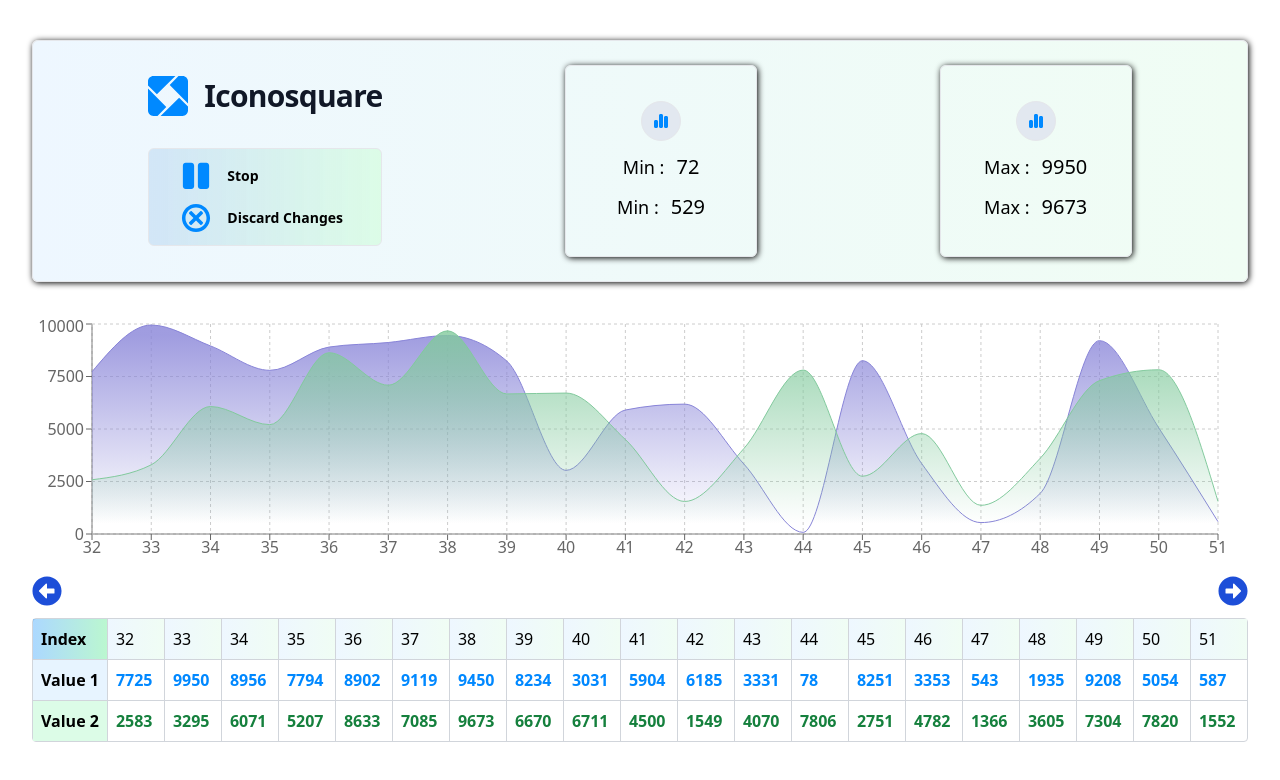
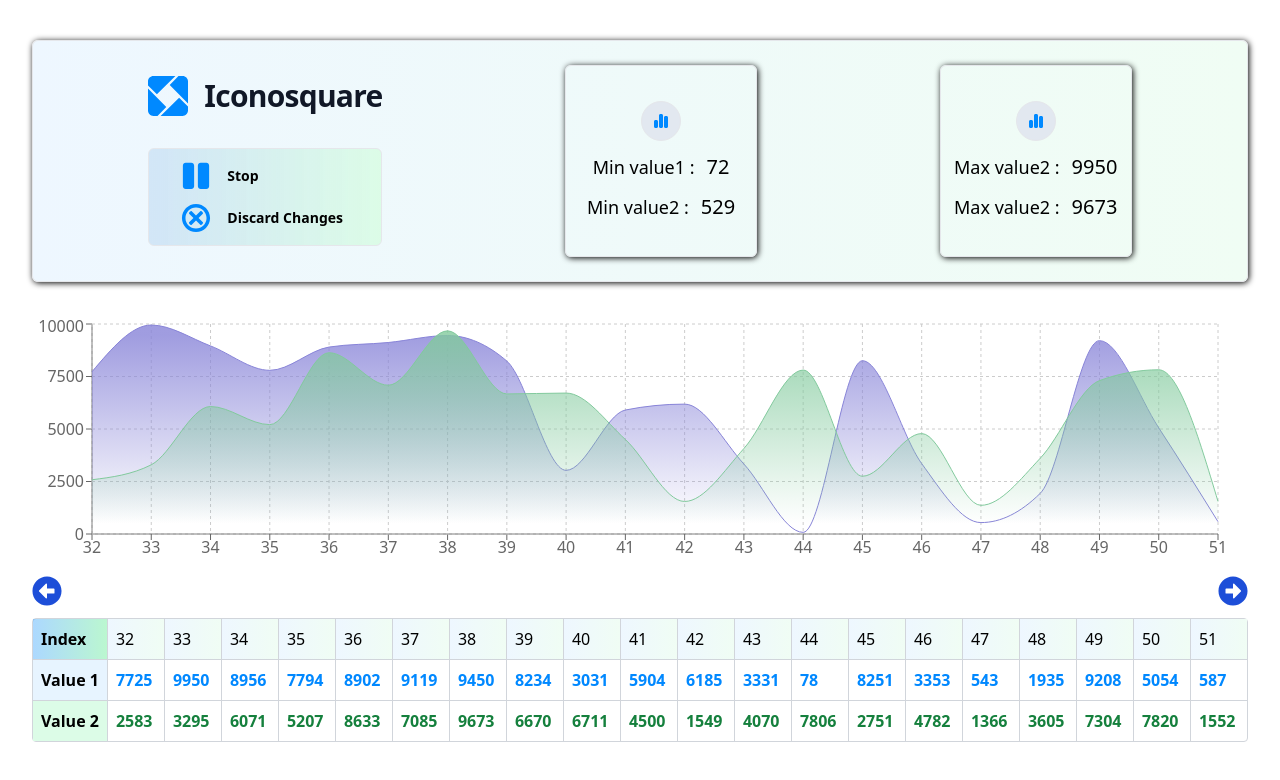
Before and after one commit to zaidoune1/Iconosquare_EventStream, a React (Create React App) app: page / in a window 1280 px wide. Shown: the top 780 px of the page. Built offline with nearby package versions, Linux system fonts and the light colour scheme.

Commit message:
Clean up

```diff
--- a/src/components/Charts.tsx
+++ b/src/components/Charts.tsx
@@ -16,14 +16,13 @@ import { CategoricalChartState } from "recharts/types/chart/types";
 type Tchart = {
   eventsFiltered: TinitialState[];
   cellObjects: (e: CategoricalChartState) => void;
-  getCells: number | null;
 };
 
-function Charts({ eventsFiltered, cellObjects, getCells }: Tchart) {
+function Charts({ eventsFiltered, cellObjects }: Tchart) {
   return (
     <>
       <div>
-        <IsRunningControl getCells={getCells} />
+        <IsRunningControl />
 
         <ResponsiveContainer height={250}>
           <AreaChart
--- a/src/components/IsRunningControl.tsx
+++ b/src/components/IsRunningControl.tsx
@@ -8,11 +8,7 @@ import Logo from "./Logo";
 import ResteButton from "./ResteButton";
 import StatisticCard from "./StatisticCard";
 
-export type TgetCellsProps = {
-  getCells: number | null;
-};
-
-function IsRunningControl({ getCells }: TgetCellsProps) {
+function IsRunningControl() {
   const [maxValue, setMaxValue] = useState<{
     maxValue1: number;
     maxValue2: number;
@@ -59,20 +55,22 @@ function IsRunningControl({ getCells }: TgetCellsProps) {
             className={"text-3xl font-black text-[#0089ff] px-4"}
             iconeDescription={data.isRunning ? "Stop" : "Play"}
           />
-          <ResteButton getCells={getCells} />
+          <ResteButton />
         </div>
       </div>
 
       <div className=" border rounded-md w-48 h-48 flex justify-center items-center flex-col shadow-custom">
         <StatisticCard
           value1={minValue.minValue1}
-          title={"Min"}
+          titlevalue1={"Min value1"}
+          titlevalue2={"Min value2"}
           value2={minValue.minValue2}
         />
       </div>
       <div className=" border rounded-md w-48 h-48 flex justify-center items-center flex-col shadow-custom">
         <StatisticCard
-          title={"Max"}
+          titlevalue1={"Max value2"}
+          titlevalue2={"Max value2"}
           value1={maxValue.maxValue1}
           value2={maxValue.maxValue2}
         />
--- a/src/components/LiveChart.tsx
+++ b/src/components/LiveChart.tsx
@@ -46,11 +46,7 @@ const LiveChart = () => {
 
   return (
     <div>
-      <Charts
-        eventsFiltered={eventsFiltered}
-        cellObjects={cellObjects}
-        getCells={getCells}
-      />
+      <Charts eventsFiltered={eventsFiltered} cellObjects={cellObjects} />
       <div className="flex justify-between item-center ">
         <NavigationButtons
           btnName={<FaArrowAltCircleLeft />}
--- a/src/components/NavigationButtons.tsx
+++ b/src/components/NavigationButtons.tsx
@@ -14,7 +14,7 @@ function NavigationButtons({
   iconeDescription,
 }: TNavigationButtons) {
   return (
-    <div className="flex items-center my-3">
+    <div className="flex items-center my-3 ">
       <button
         className={!className ? "btn" : className}
         onClick={navigationBtn}
--- a/src/components/ResteButton.tsx
+++ b/src/components/ResteButton.tsx
@@ -3,12 +3,9 @@ import { useLiveChartContext } from "../utils/hooks/useLiveChartContext";
 import { RESET } from "../utils/types/TinitialState";
 import NavigationButtons from "./NavigationButtons";
 import { GiCancel } from "react-icons/gi";
-import { TgetCellsProps } from "./IsRunningControl";
 
-function ResteButton({ getCells }: TgetCellsProps) {
+function ResteButton() {
   const { dispatch } = useLiveChartContext();
-
-  // getCells
 
   const resetHandler = () =>
     dispatch({
--- a/src/components/StatisticCard.tsx
+++ b/src/components/StatisticCard.tsx
@@ -4,10 +4,11 @@ import { FaChartSimple } from "react-icons/fa6";
 type Tdata = {
   value1: ReactNode;
   value2: ReactNode;
-  title: string;
+  titlevalue1: string;
+  titlevalue2: string;
 };
 
-function StatisticCard({ value1, value2, title }: Tdata) {
+function StatisticCard({ value1, value2, titlevalue1, titlevalue2 }: Tdata) {
   return (
     <>
       <div
@@ -17,11 +18,11 @@ function StatisticCard({ value1, value2, title }: Tdata) {
         <FaChartSimple />
       </div>
       <div className="flex my-3">
-        <span className=" text-lg font-medium "> {title} : </span>
+        <span className=" text-lg font-medium "> {titlevalue1} : </span>
         <h3 className="ml-3 text-xl font-medium"> {value1} </h3>
       </div>
       <div className="flex">
-        <span className="text-lg font-medium"> {title} : </span>
+        <span className="text-lg font-medium"> {titlevalue2} : </span>
         <h3 className="ml-3 text-xl font-medium"> {value2} </h3>
       </div>
     </>
```
